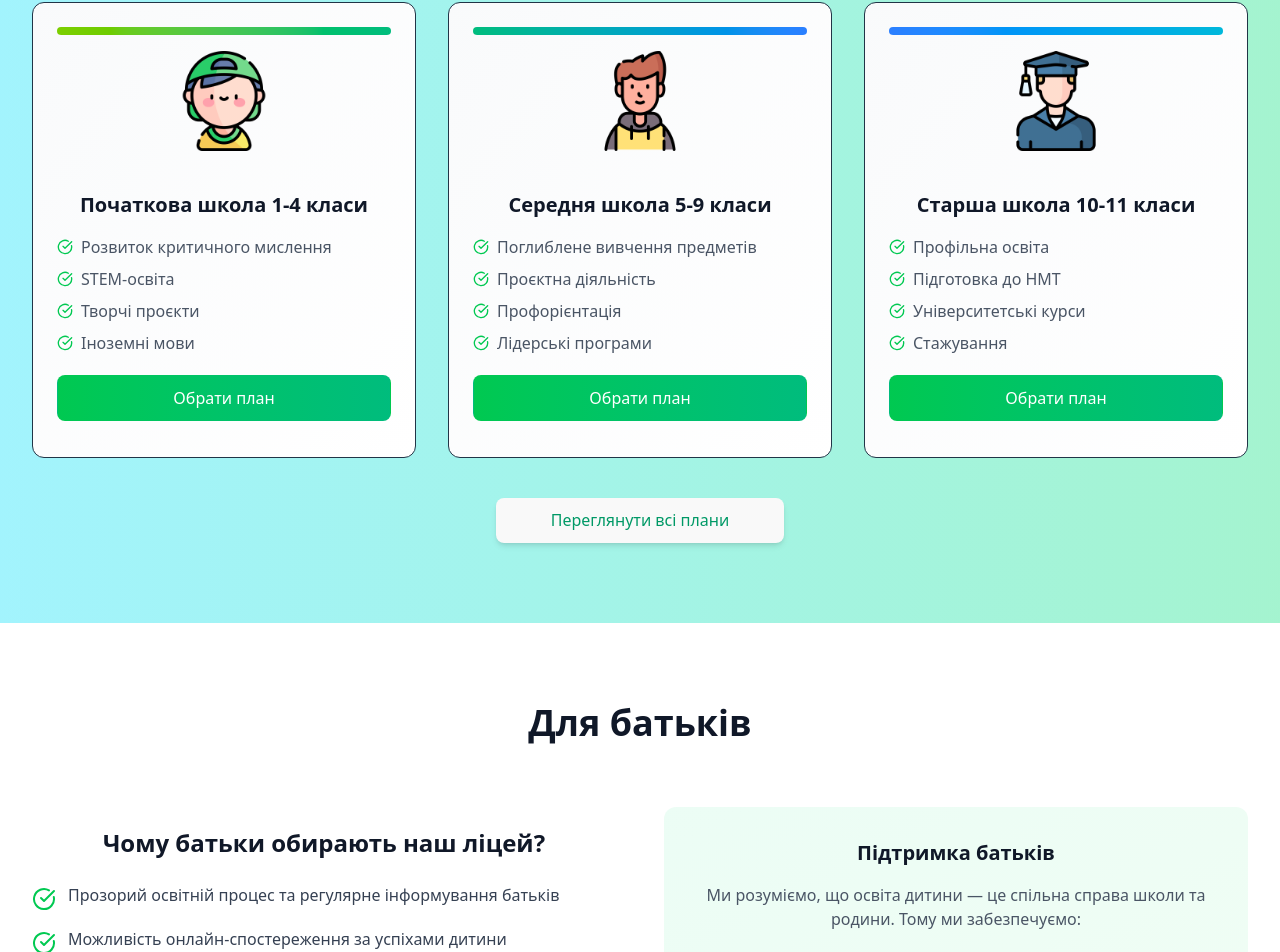
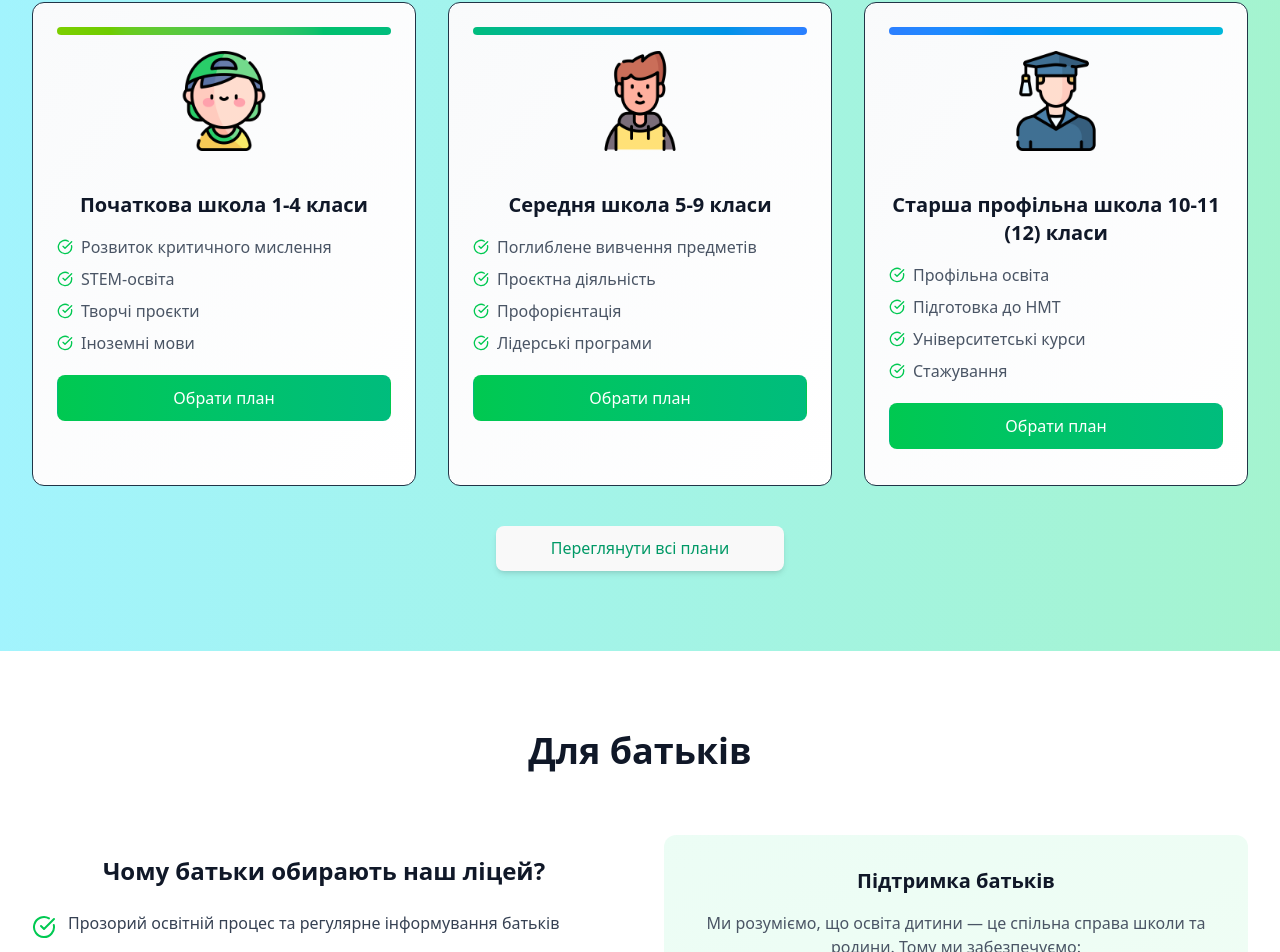
Before and after one commit to mintusyaka/lyceum-frontend, a React (Vite) app: page / in a window 1280 px wide. Shown: the part 2253-3205 px from the top of the page. Built offline with nearby package versions, Linux system fonts and the light colour scheme.

Commit message:
Update ProgramsSection.jsx

```diff
--- a/src/components/home/ProgramsSection/ProgramsSection.jsx
+++ b/src/components/home/ProgramsSection/ProgramsSection.jsx
@@ -33,7 +33,7 @@ function ProgramsSection() {
                 path:"middle-school"
               },
               {
-                title: "Старша школа 10-11 класи",
+                title: "Старша профільна школа 10-11 (12) класи",
                 features: ["Профільна освіта", "Підготовка до НМТ", "Університетські курси", "Стажування"],
                 highlight: "from-blue-500 to-cyan-500",
                 icon: Graduated,
```
